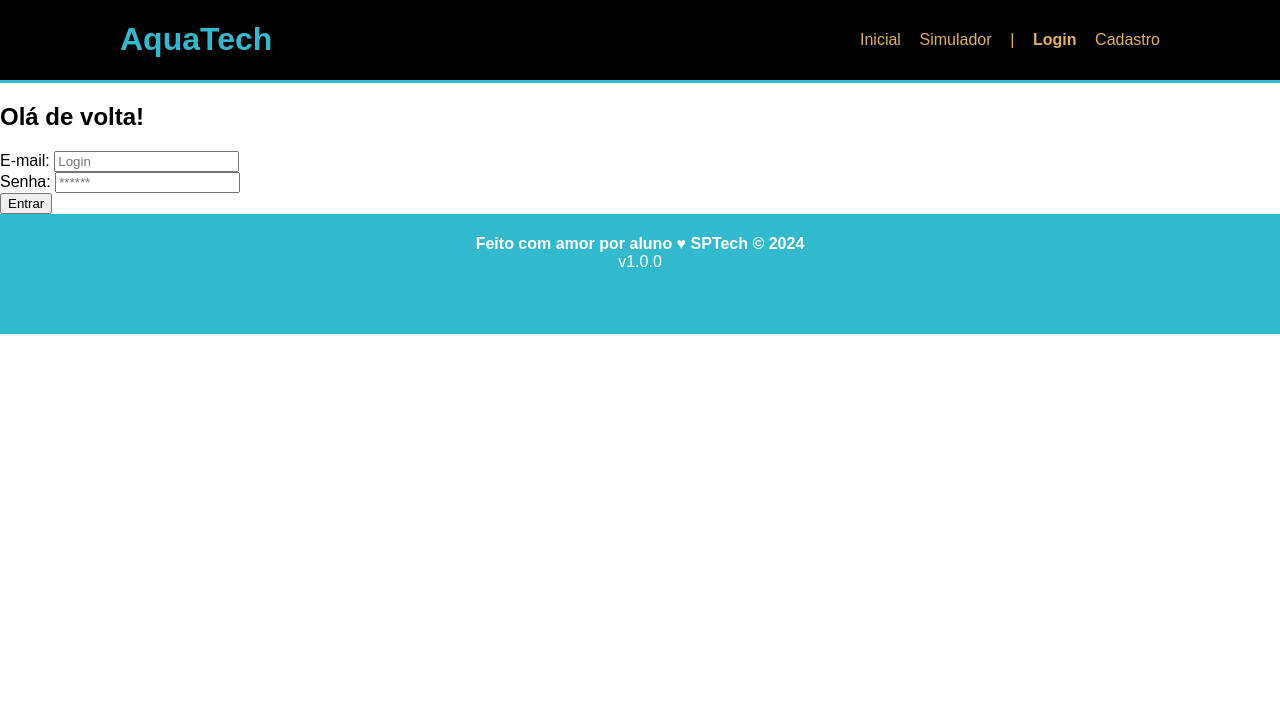
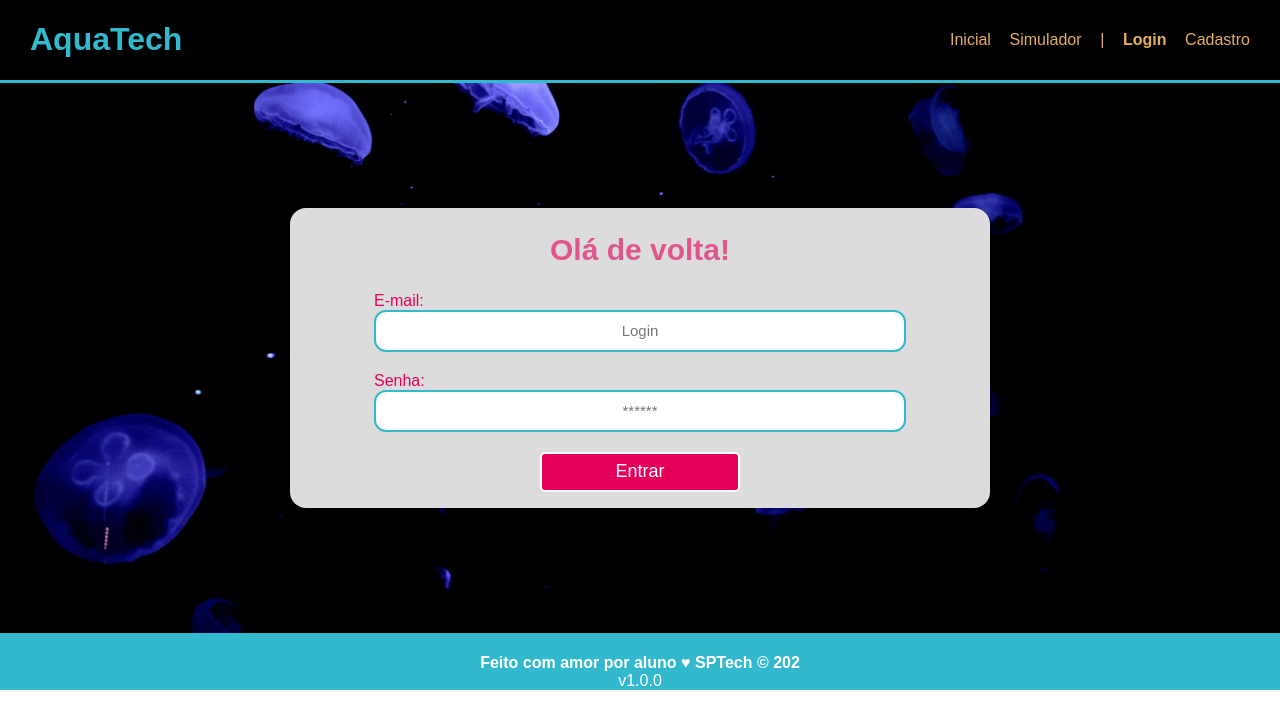
Before and after one commit to isabb17/Atividade-AquaTech-CSS, a plain HTML site: page public/login.html in a window 1280 px wide. Drawn offline with Linux system fonts and the light colour scheme.

Commit message:
update das paginas de login e cadastro

```diff
--- a/public/login.html
+++ b/public/login.html
@@ -8,7 +8,7 @@
 
     <title>AquaTech | Login</title>
 
-    <link rel="stylesheet" href="styles/style.css">
+    <link rel="stylesheet" href="styles/styleLogin.css">
     <link rel="icon" href="assets/icon/favicon2.ico">
     <link rel="preconnect" href="https://fonts.gstatic.com">
 </head>
@@ -42,7 +42,7 @@
     <div class="login">
 
         <div class="container">
-            <div class="card card-login">
+            <div class="card-card-login">
                 <h2>Olá de volta!</h2>
                 <div class="formulario">
                     <div class="campo">
@@ -63,7 +63,7 @@
     <!--footer inicio-->
     <div class="footer">
         <div class="container">
-            <h4>Feito com amor por aluno &hearts; SPTech &copy; 2024</h4>
+            <h4>Feito com amor por aluno &hearts; SPTech &copy; 202</h4>
             <span class="version">v1.0.0</span>
         </div>
     </div>
--- /dev/null
+++ b/public/styles/styleCadastro.css
@@ -0,0 +1,136 @@
+body {
+    margin: 0;
+    font-family: sans-serif;
+}
+
+:root {
+    --azul: #32b9cd;
+    --amarela: #e3b062;
+    --cereja: #e4005A;
+}
+
+.header {
+    background-color: black;
+    border-bottom: 3px solid var(--azul);
+}
+
+.header .container {
+    display: flex;
+    justify-content: space-between;
+    align-items: center;
+    padding: 0 30px;
+}
+
+.titulo {
+    color: var(--azul);
+}
+
+.navbar {
+    display: flex;
+    justify-content: space-between;
+    color: var(--amarela);
+    list-style: none;
+    width: 300px;
+}
+
+.navbar a {
+    color: var(--amarela);
+    text-decoration: none;
+}
+
+.agora {
+    font-weight: bolder;
+}
+
+.login .container {
+    height: 700px;
+    width: 100%;
+    background-image: url("../assets/imgs/bg-jelly-fish-para_outras_pags.png");
+    background-size: cover;
+    display: flex;
+    justify-content: center;
+    align-items: center;
+}
+
+.login .card-card-cadastro {
+    width: 700px;
+    height: 550px;
+    display: flex;
+    align-items: center;
+    justify-content: space-evenly;
+    flex-direction: column;
+    background-color: #dcdcdc;
+    border-radius: 16px;
+
+}
+
+.card-card-cadastro {
+    display: flex;
+    flex-direction: column;
+    align-items: center;
+}
+
+.login .card-card-cadastro h2 {
+    margin-top: 25px;
+    color: #e4005b9c;
+    display: flex;
+    justify-content: center;
+    align-items: center;
+    flex-direction: row;
+    font-size: 30px;
+}
+
+
+.campo span {
+    color: var(--cereja);
+
+}
+
+.campo input {
+    display: flex;
+    justify-content: center;
+    align-items: center;
+    padding: 14px;
+    font-size: 15px;
+    width: 500px;
+    height: 6px;
+    border: 2px solid var(--azul);
+    border-radius: 12px;
+    margin-bottom: 20px;
+    text-align: center;
+}
+
+
+.botao {
+    background-color: var(--cereja);
+    color: white;
+    font-size: 18px;
+    padding: 6px;
+    margin: 0 auto 20px auto;
+    width: 200px;
+    height: 40px;
+    border-radius: 5px;
+    border: 2px solid;
+    display: flex;
+    justify-content: center;
+    align-items: center;
+
+}
+
+.footer {
+    height: 100%;
+    background-color: var(--azul);
+}
+
+.footer .container {
+    height: 100%;
+    width: 100%;
+    display: flex;
+    flex-direction: column;
+    align-items: center;
+    color: white;
+}
+
+.footer h4 {
+    margin-bottom: 0;
+}
--- /dev/null
+++ b/public/styles/styleLogin.css
@@ -0,0 +1,136 @@
+body {
+    margin: 0;
+    font-family: sans-serif;
+}
+
+:root {
+    --azul: #32b9cd;
+    --amarela: #e3b062;
+    --cereja: #e4005A;
+}
+
+.header {
+    background-color: black;
+    border-bottom: 3px solid var(--azul);
+}
+
+.header .container {
+    display: flex;
+    justify-content: space-between;
+    align-items: center;
+    padding: 0 30px;
+}
+
+.titulo {
+    color: var(--azul);
+}
+
+.navbar {
+    display: flex;
+    justify-content: space-between;
+    color: var(--amarela);
+    list-style: none;
+    width: 300px;
+}
+
+.navbar a {
+    color: var(--amarela);
+    text-decoration: none;
+}
+
+.agora {
+    font-weight: bolder;
+}
+
+.login .container {
+    height: 550px;
+    width: 100%;
+    background-image: url("../assets/imgs/bg-jelly-fish-para_outras_pags.png");
+    background-size: cover;
+    display: flex;
+    justify-content: center;
+    align-items: center;
+}
+
+.login .card-card-login {
+    width: 700px;
+    height: 300px;
+    display: flex;
+    align-items: center;
+    justify-content: space-evenly;
+    flex-direction: column;
+    background-color: #dcdcdc;
+    border-radius: 16px;
+
+}
+
+.formulario {
+    display: flex;
+    flex-direction: column;
+    align-items: center;
+}
+
+.card-card-login h2 {
+    margin-top: 25px;
+    color: #e4005b9c;
+    display: flex;
+    justify-content: center;
+    align-items: center;
+    flex-direction: row;
+    font-size: 30px;
+}
+
+
+.campo span {
+    color: var(--cereja);
+
+}
+
+.campo input {
+    display: flex;
+    justify-content: center;
+    align-items: center;
+    padding: 14px;
+    font-size: 15px;
+    width: 500px;
+    height: 10px;
+    border: 2px solid var(--azul);
+    border-radius: 12px;
+    margin-bottom: 20px;
+    text-align: center;
+}
+
+
+.botao {
+    background-color: var(--cereja);
+    color: white;
+    font-size: 18px;
+    padding: 6px;
+    margin-bottom: 20px;
+    width: 200px;
+    height: 40px;
+    border-radius: 5px;
+    border: 2px solid;
+    display: flex;
+    justify-content: center;
+    align-items: center;
+
+}
+
+.footer {
+    height: 100%;
+    background-color: var(--azul);
+}
+
+.footer .container {
+    height: 100%;
+    width: 100%;
+    display: flex;
+    flex-direction: column;
+    align-items: center;
+    color: white;
+}
+
+.footer h4 {
+    margin-bottom: 0;
+}
```
Also changed, not shown: public/cadastro.html (+2 -2 lines), public/index.html (+1 -1 lines), public/styles/styleHome.css (renamed from public/styles/style.css).
